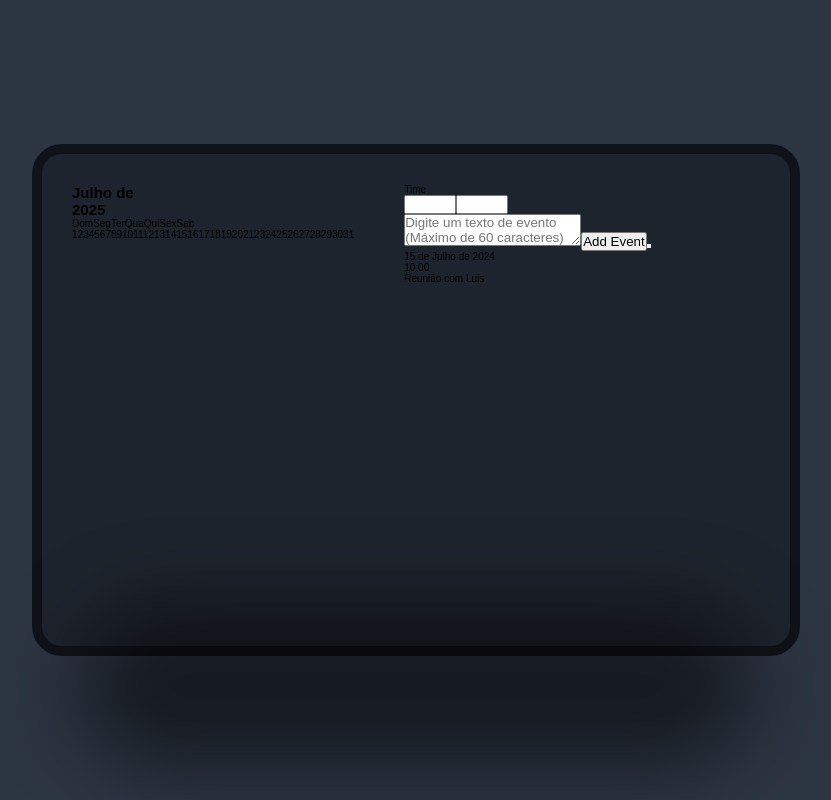
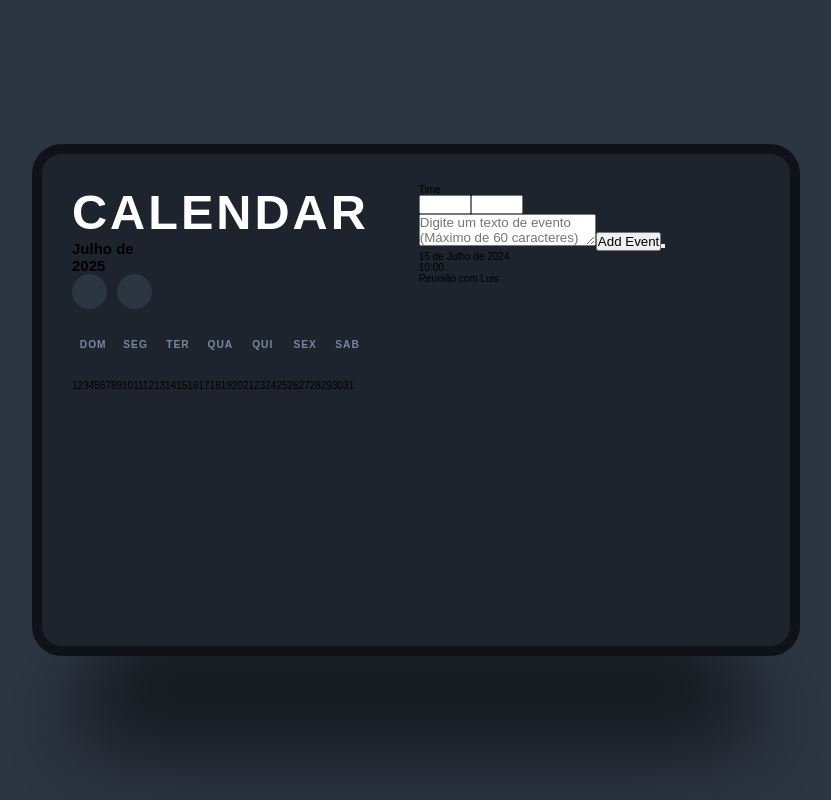
Before and after one commit to LERBritto/CalendarReactJS, a React (Vite) app: page / in a window 1280 px wide. Shown: the whole page, without its empty margins (224-1055 px from the left). Built offline with nearby package versions, Linux system fonts and the light colour scheme; some icons are missing.

Commit message:
start-css2

```diff
--- a/src/components/CalendarApp.css
+++ b/src/components/CalendarApp.css
@@ -9,6 +9,7 @@
     display: flex;
     column-gap: 5rem;
     position: relative;
+    transform-style: preserve-3d;
 }
 
 .calendar-app::after {
@@ -16,10 +17,69 @@
     position: absolute;
     bottom: -12rem;
     left: 50%;
-    transform: translate(-50%);
+    transform: translate(-50%) rotateX(50deg);
     width: 90%;
     height: 16rem;
     background-color: rgba(0, 0, 0, 0.5);
     border-radius: 20rem;
     filter: blur(4rem);
 }
+
+.calendar {
+    width: 40%;
+}
+
+.heading {
+    font-family: 'Beas Neue', sans-serif;
+    font-size: clamp(4rem, 3.8cqi, 7rem);
+    color: #fff;
+    letter-spacing: 0.3rem;
+}
+
+.navigate-data {
+    display: flex;
+    align-items: center;
+    column-gap: 1rem;
+    margin: 3.5rem 0;
+}
+
+.navigate-data h2 {
+    font-size: clamp(1.5rem, 1.5cqi, 2.5rem);
+    color: #bbb;
+}
+
+.buttons {
+    display: flex;
+    column-gap: 1rem;
+    margin-left: auto;
+}
+
+.buttons i {
+    width: 3.5rem;
+    height: 3.5rem;
+    background-color: #2c3542;
+    border-radius: 50%;
+    display: flex;
+    justify-content: center;
+    align-items: center;
+    font-size: 2rem;
+    color: #c97f1a;
+    cursor: pointer;
+}
+
+.weekdays {
+    width: 100%;
+    display: flex;
+    margin: 3rem 0;
+}
+
+.weekdays span {
+    width: calc(100% / 7);
+    font-size: clamp(1rem, 0.8cqi, 1.3rem);
+    font-weight: bold;
+    text-transform: uppercase;
+    color: #78879e;
+    letter-spacing: 0.1rem;
+    display: flex;
+    justify-content: center;
+}
--- a/src/components/CalendarApp.jsx
+++ b/src/components/CalendarApp.jsx
@@ -1,7 +1,7 @@
 const CalendarApp = () => {
   return <div className="calendar-app">
     <div className="calender">
-        <h1 className="heading"></h1>
+        <h1 className="heading">CALENDAR</h1>
         <div className="navigate-date">
             <h2 className="month">Julho de</h2>
             <h2 className="year">2025</h2>
```
